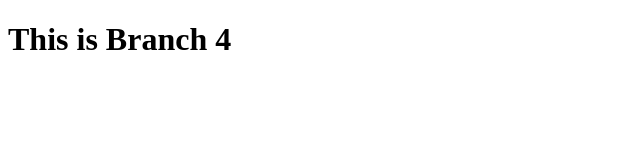
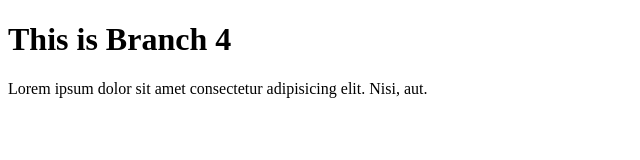
Before and after one commit to Arif016210/assignment-2, a plain HTML site: page branch4.html in a window 1280 px wide. Shown: the whole page, without its empty margins (0-640 px from the left). Drawn offline with Linux system fonts and the light colour scheme.

Commit message:
p tag added

```diff
--- a/branch4.html
+++ b/branch4.html
@@ -9,6 +9,7 @@
 
 <body>
     <h1>This is Branch 4</h1>
+    <p>Lorem ipsum dolor sit amet consectetur adipisicing elit. Nisi, aut.</p>
 </body>
 
 </html>
```
